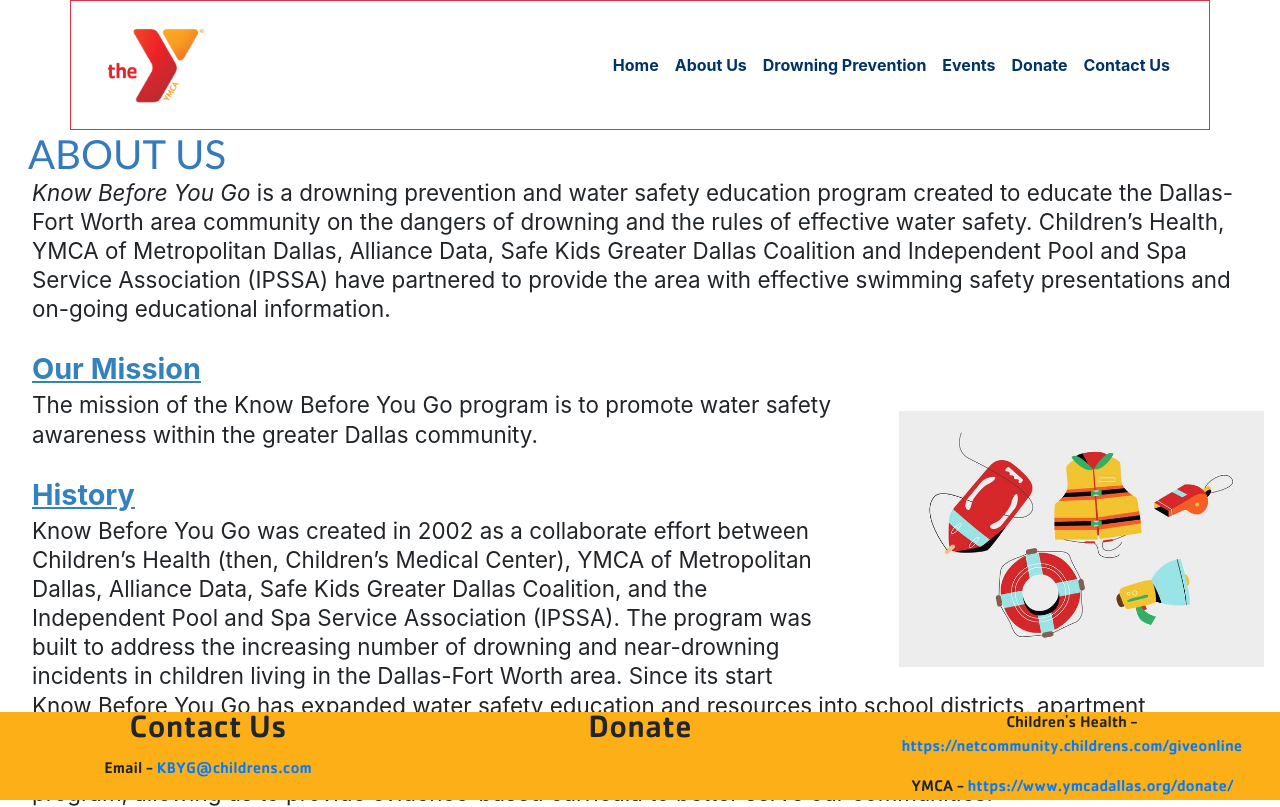
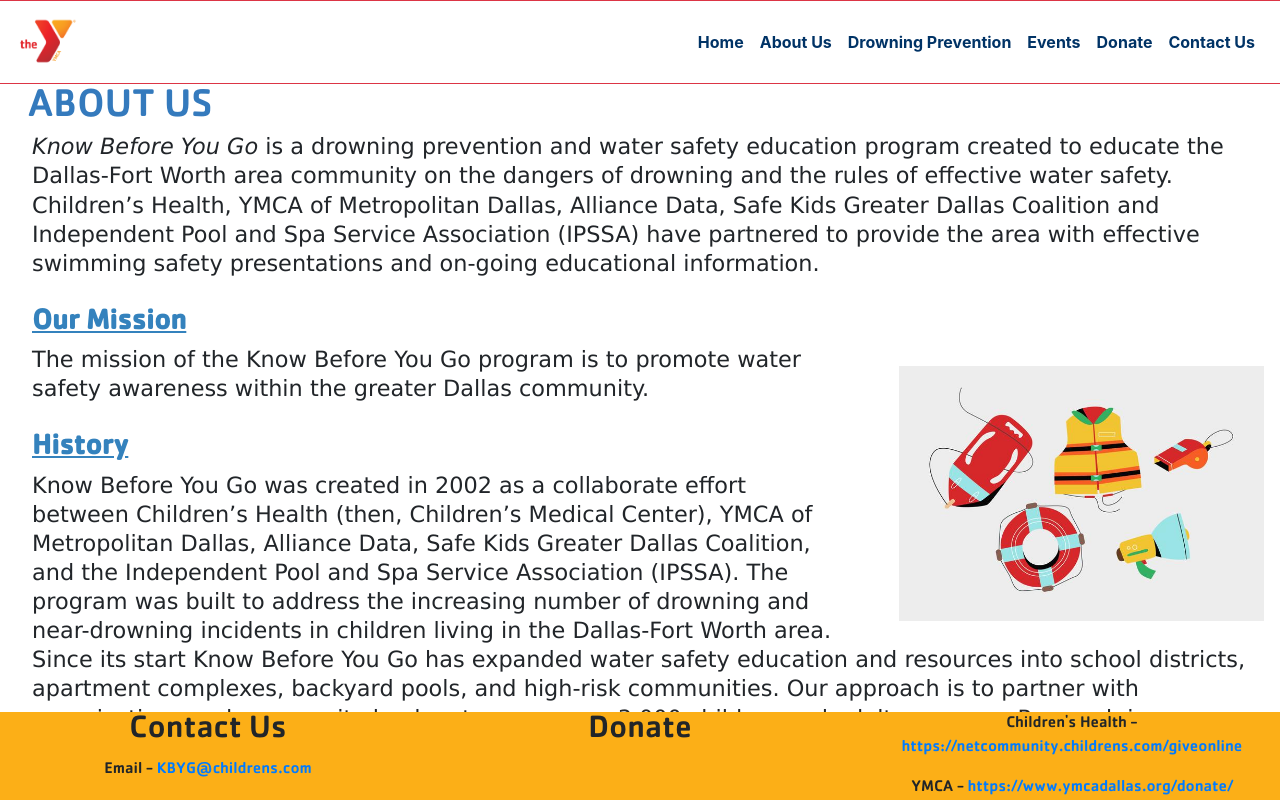
Before and after one commit to ahmedohadi/SD_YMCA, an Angular app in the folder knowBeforeYouGo/: page / in a window 1280 px wide. Built offline with nearby package versions, Linux system fonts and the light colour scheme.

Commit message:
changing fonts for about us page

```diff
--- a/knowBeforeYouGo/src/app/about-us/about-us.component.css
+++ b/knowBeforeYouGo/src/app/about-us/about-us.component.css
@@ -13,22 +13,24 @@
   position: absolute;
   padding-left: .7em;
   font-size: 250%;
-  font-family: 'Gill Sans', 'Gill Sans MT', Calibri, 'Trebuchet MS', sans-serif;
+  font-family: Cachet;
   color: rgb(52, 122, 189);
 }
 
 h3 {
-  font-family: Palatino;
+  font-family: Cachet;
 }
 
 .intro, .mission, .history {
   font-size: 140%;
+  font-family: Verdana;
   line-height: 1.3;
 }
 
 .ourmission, .historyH {
   font-size: 180%;
   font-weight: bold;
+  font-family: Cachet;
   line-height:1.5;
   color: rgb(52, 130, 189);
 }
--- a/knowBeforeYouGo/src/app/navbar/navbar.component.html
+++ b/knowBeforeYouGo/src/app/navbar/navbar.component.html
@@ -1,9 +1,8 @@
-<div class="container">
 <div class="row">
   <div class="col border border-danger">
 
   <nav class="navbar navbar-expand-md custom-navbar navbar-dark">
-  <img class="navbar-brand" src="../../assets/Ylogo.png" id="logo_custom" width="10%"  alt="logo">
+    <img class="navbar-brand" src="../../assets/Ylogo.png" id="logo_custom" width="5%"  alt="logo">
       <button class="navbar-toggler navbar-toggler-right custom-toggler" type="button" data-toggle="collapse" data-target="#collapsibleNavbar">
           <span class="navbar-toggler-icon "></span>
       </button>
@@ -33,4 +32,3 @@
 
 </div>
 </div>
-</div>
```
Also changed, not shown: 1 other file (tests, documents, lock files or other folders). Lines whose indentation alone changed are shown as unchanged.
